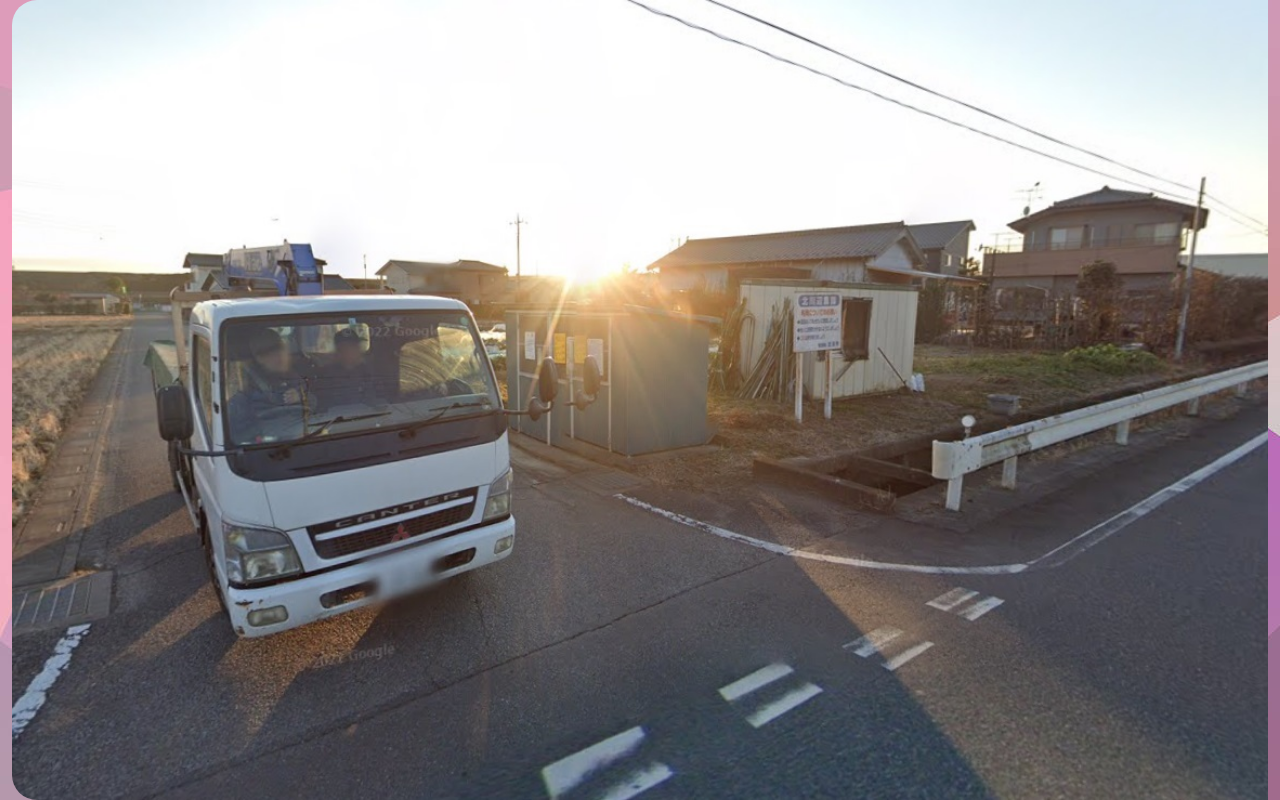
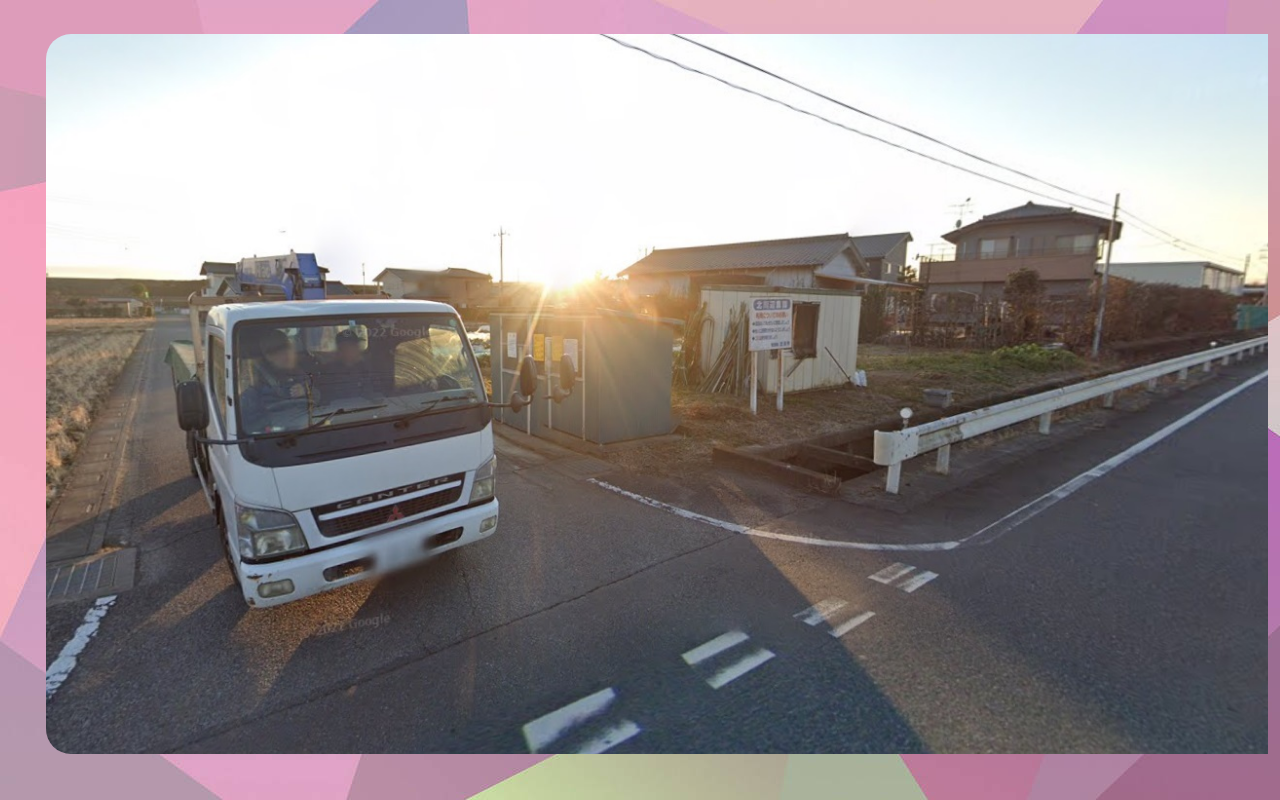
Before and after one commit to kim-albert/saitama_kazo-shi, a plain HTML site: page index.html in a window 1280 px wide. Drawn offline with nearby package versions, Linux system fonts and the light colour scheme.

Commit message:
add new images

```diff
--- a/index.html
+++ b/index.html
@@ -33,7 +33,7 @@
               <div class="carousel-item active" style="height: 100%; width:auto;">
                 <div class="row" style="height: 100%; width:auto;">
                     <div class="col-8" style="height: 100%; width:auto;">
-                        <img src="img/mapa-kazo.jpg" class="img-fluid" style="height: 100%; width:auto;" alt="...">
+                        <img src="img/mapa-kazo.jpg" class="img-fluid" style="height: 90%; width:auto; margin-top:2.5%; margin-left: 2.5%" alt="...">
                     </div>
                 </div>
               </div>
@@ -43,7 +43,7 @@
     </div>
 
     <script>
-        for (var i = 1; i < 4; i++) {
+        for (var i = 1; i < 11; i++) {
             var myCarousel = document.querySelector('.carousel-inner')
             var div_carousel_child = document.createElement("div")
             div_carousel_child.className="carousel-item";
@@ -62,7 +62,7 @@
 
             var div_carousel_img_child = document.createElement("img")
             div_carousel_img_child.className="img-fluid";
-            div_carousel_img_child.style="height: 100%; width:auto";
+            div_carousel_img_child.style="height: 90%; width:auto; margin-top:2.5%; margin-left: 2.5%";
             div_carousel_img_child.src="img/" + "kazo-" + i + ".jpg"
             div_carousel_col_child.appendChild(div_carousel_img_child)
         }
```
Also changed, not shown: img/kazo-10.jpg (added), img/kazo-8.jpg (added), img/kazo-9.jpg (added).
